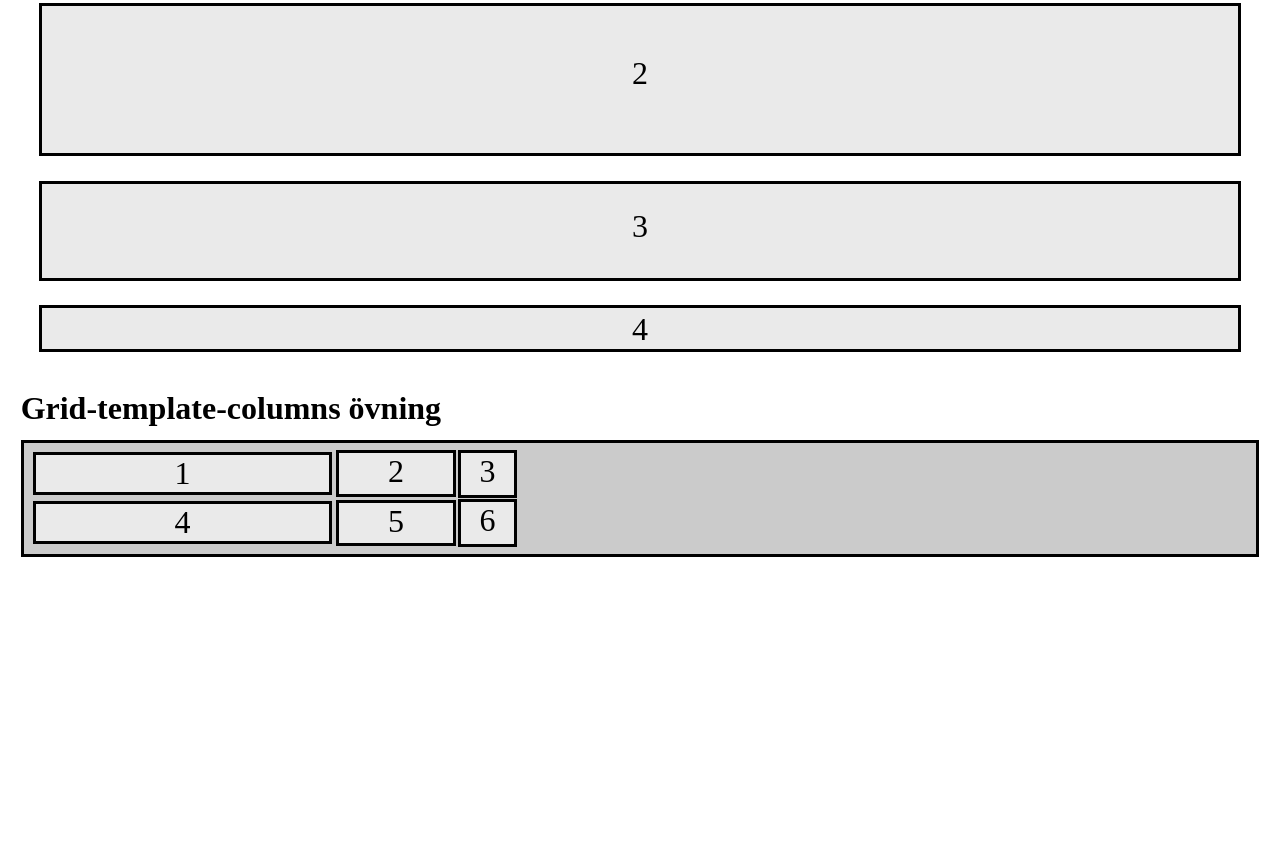
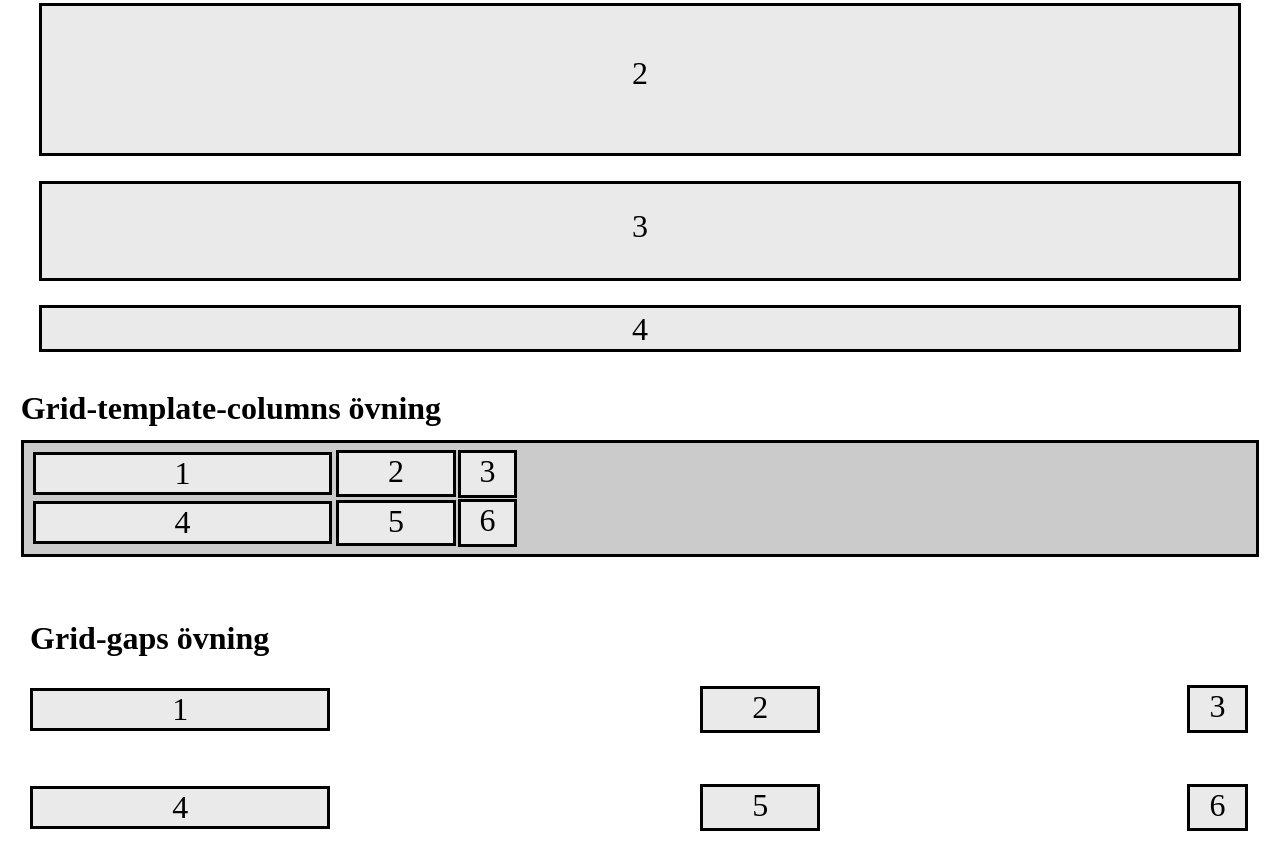
Before and after one commit to HermanWesterlund/wu2-grid, a plain HTML site: page index.html in a window 1280 px wide. Shown: the part 516-1368 px from the top of the page. Before the commit the page ends 1199 px from the top, so only its background shows below. Drawn offline with Linux system fonts and the light colour scheme.

Commit message:
grid-gaps övning

```diff
--- a/index.html
+++ b/index.html
@@ -32,5 +32,14 @@
         <div style="border: solid black; margin: 1%; background-color: rgb(234, 234, 234);">5</div>
         <div style="border: solid black; margin: 1%; background-color: rgb(234, 234, 234);">6</div>
     </div>
+    <h1 style="margin-left: 1.75%;">Grid-gaps övning</h1>
+    <div class="grid-gap">
+        <div style="border: solid black; margin: 1%; background-color: rgb(234, 234, 234);">1</div>
+        <div style="border: solid black; margin: 1%; background-color: rgb(234, 234, 234);" >2</div>
+        <div style="border: solid black; margin: 1%; background-color: rgb(234, 234, 234);">3</div>
+        <div style="border: solid black; margin: 1%; background-color: rgb(234, 234, 234);">4</div>
+        <div style="border: solid black; margin: 1%; background-color: rgb(234, 234, 234);">5</div>
+        <div style="border: solid black; margin: 1%; background-color: rgb(234, 234, 234);">6</div>
+    </div>
 </body>
 </html>
--- a/style.css
+++ b/style.css
@@ -27,5 +27,17 @@
     padding: 0.5%;
     margin: 1%;
     background-color: rgb(203, 203, 203);
-    margin-bottom: 10%;
+    margin-bottom: 5%;
 }
+
+.grid-gap {
+    display: grid;
+    grid-template-columns: 25% 10% 5%;
+    grid-column-gap: 29.8%;
+    grid-row-gap: 50%;
+    text-align: center;
+    font-size: xx-large;
+    padding: 0.5%;
+    margin: 1%;
+    margin-bottom: 5%;
+}
```
